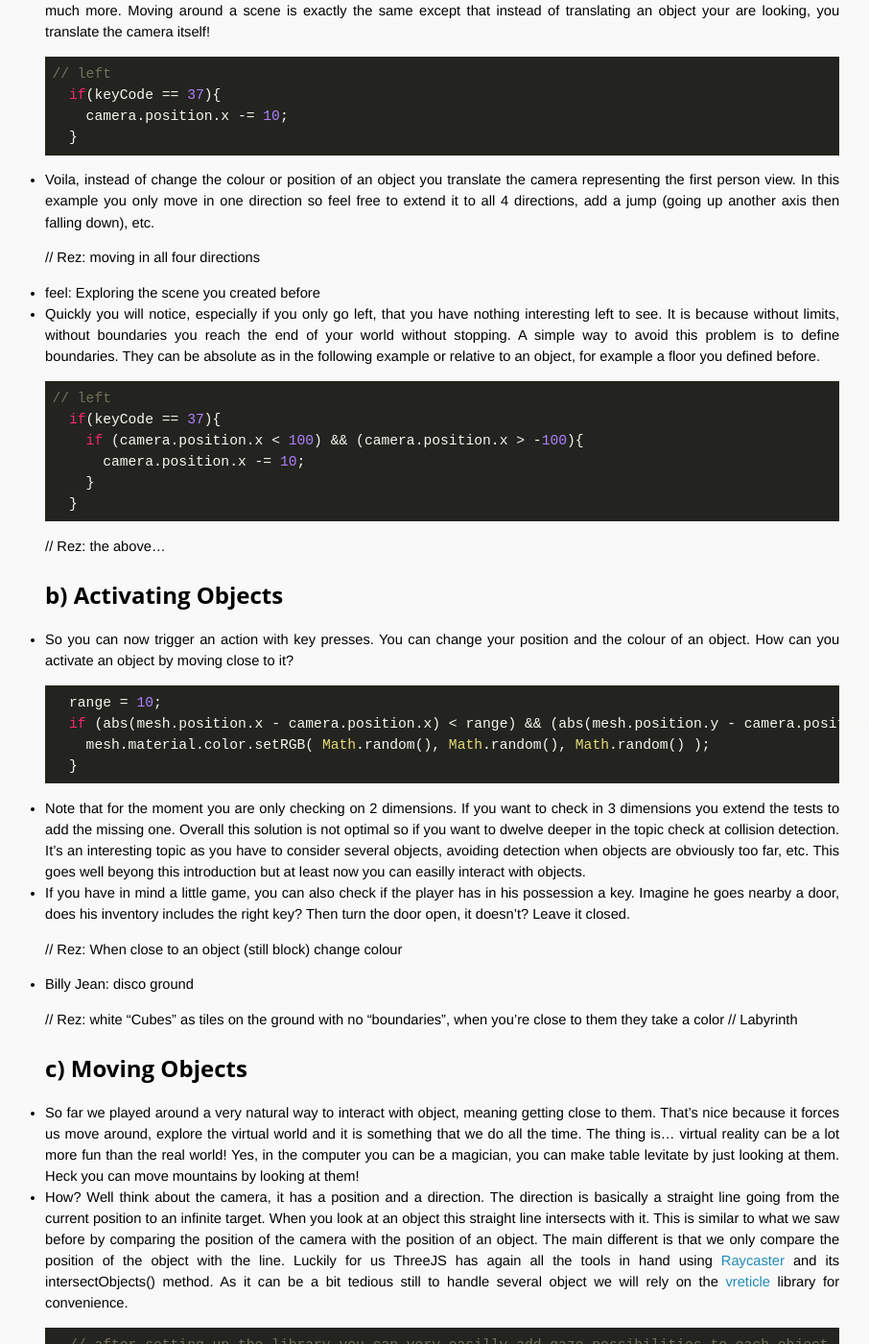
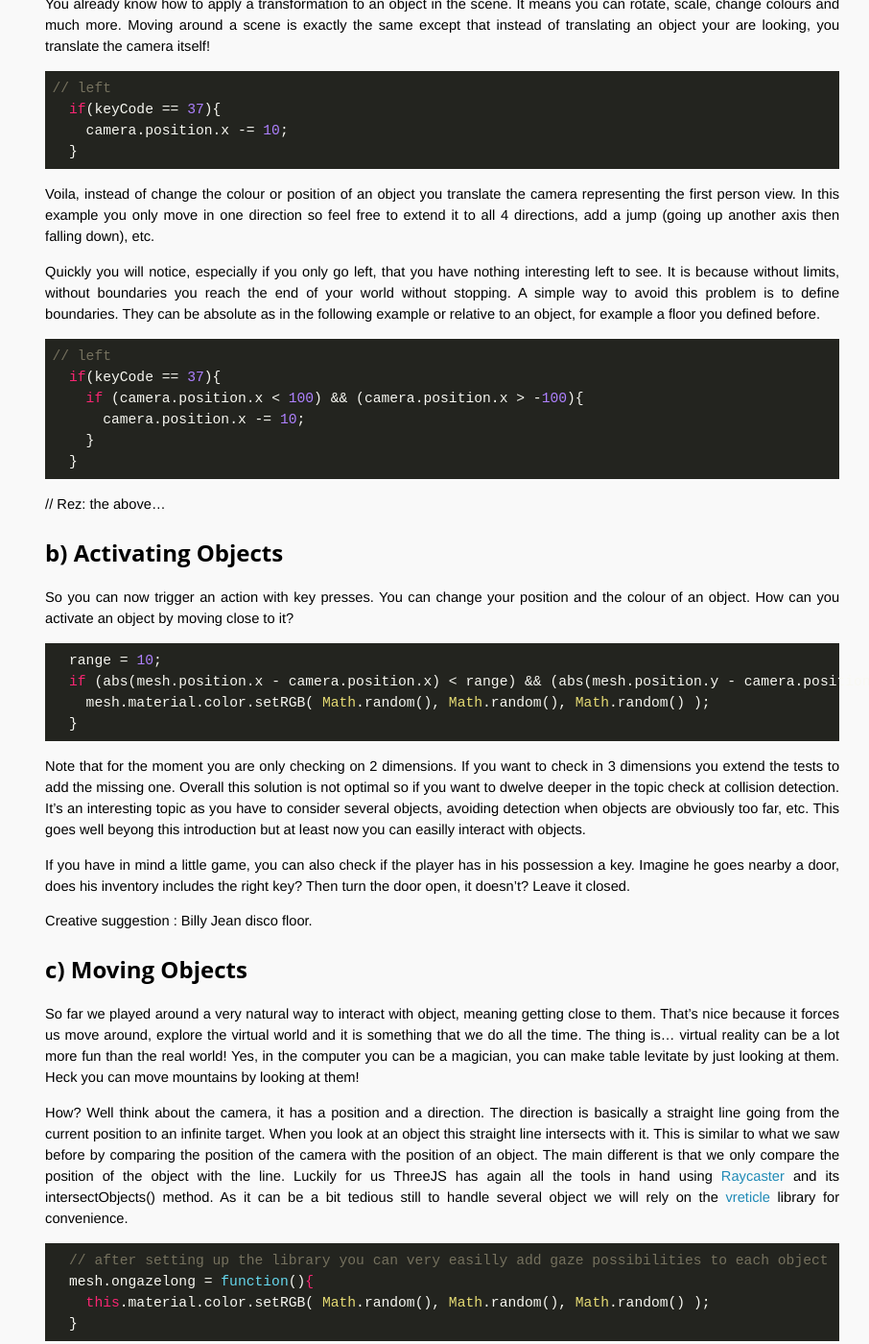
Before and after one commit to OpenTechSchool-Brussels/webVR-for-3D-graphics-and-music, a Jekyll site: the page built from interacting-within-the-scene.markdown, in a window 1280 px wide and 1400 px high, scrolled down 695 px. Shown: the whole window at 96% size, without its empty margins (309-1215 px from the left). Built offline with Jekyll 4.4.1, drawn with Linux system fonts in a browser that asks for light colours; Markdown is read by kramdown in place of the engine named in the settings; some of the changed text lies outside the part shown.

Commit message:
formating

````diff
--- a/interacting-within-the-scene.markdown
+++ b/interacting-within-the-scene.markdown
@@ -8,8 +8,9 @@ num: 2
 The question of how to interact when having a VR head set doesn't really have a definite answer yet. Let's see what we can already do with a simple bluetooth controller seen as a keyboard. Note that tere are lots of alternatives, from the basic Google Cardboard single action to the imperfect but futuristic looking LeapMotion. Some people suggest in fact that ways to interact are so radically shapping the VR experience you should code FOR a way to interact rather than a now nearly homogenous way to display VR worlds. That being said for the moment we are simply exploring, a keyboard available on all laptops and through cheap ($5) controllers is a good start.
 
 ## a) Moving around
-* The first step is to catch an interaction event, here a specific keypress but you can imagine any other event (a LeapMotion sign, a smartphone tap, etc).
-* Once we catch a keypress we check which key it is and modify an object in the scene accordingly.
+The first step is to catch an interaction event, here a specific keypress but you can imagine any other event (a LeapMotion sign, a smartphone tap, etc).
+
+Once we catch a keypress we check which key it is and modify an object in the scene accordingly.
 
 ```javascript
 function onDocumentKeyDown(event){
@@ -22,7 +23,7 @@ function onDocumentKeyDown(event){
 }
 ```
 
-* You already know how to apply a transformation to an object in the scene. It means you can rotate, scale, change colours and much more. Moving around a scene is exactly the same except that instead of translating an object your are looking, you translate the camera itself!
+You already know how to apply a transformation to an object in the scene. It means you can rotate, scale, change colours and much more. Moving around a scene is exactly the same except that instead of translating an object your are looking, you translate the camera itself!
 
 ```javascript
 // left
@@ -31,12 +32,10 @@ function onDocumentKeyDown(event){
   }
 ```
 
-* Voila, instead of change the colour or position of an object you translate the camera representing the first person view. In this example you only move in one direction so feel free to extend it to all 4 directions, add a jump (going up another axis then falling down), etc.
+Voila, instead of change the colour or position of an object you translate the camera representing the first person view. In this example you only move in one direction so feel free to extend it to all 4 directions, add a jump (going up another axis then falling down), etc.
 
-// Rez: moving in all four directions
 
-* feel: Exploring the scene you created before
-* Quickly you will notice, especially if you only go left, that you have nothing interesting left to see. It is because without limits, without boundaries you reach the end of your world without stopping. A simple way to avoid this problem is to define boundaries. They can be absolute as in the following example or relative to an object, for example a floor you defined before.
+Quickly you will notice, especially if you only go left, that you have nothing interesting left to see. It is because without limits, without boundaries you reach the end of your world without stopping. A simple way to avoid this problem is to define boundaries. They can be absolute as in the following example or relative to an object, for example a floor you defined before.
 
 ```javascript
 // left
@@ -51,7 +50,7 @@ function onDocumentKeyDown(event){
 
 
 ## b) Activating Objects
-* So you can now trigger an action with key presses. You can change your position and the colour of an object. How can you activate an object by moving close to it?
+So you can now trigger an action with key presses. You can change your position and the colour of an object. How can you activate an object by moving close to it?
 
 ```javascript
   range = 10;
@@ -60,19 +59,22 @@ function onDocumentKeyDown(event){
   }
 ```
 
-* Note that for the moment you are only checking on 2 dimensions. If you want to check in 3 dimensions you extend the tests to add the missing one. Overall this solution is not optimal so if you want to dwelve deeper in the topic check at collision detection. It's an interesting topic as you have to consider several objects, avoiding detection when objects are obviously too far, etc. This goes well beyong this introduction but at least now you can easilly interact with objects.
-* If you have in mind a little game, you can also check if the player has in his possession a key. Imagine he goes nearby a door, does his inventory includes the right key? Then turn the door open, it doesn't? Leave it closed.
+Note that for the moment you are only checking on 2 dimensions. If you want to check in 3 dimensions you extend the tests to add the missing one. Overall this solution is not optimal so if you want to dwelve deeper in the topic check at collision detection. It's an interesting topic as you have to consider several objects, avoiding detection when objects are obviously too far, etc. This goes well beyong this introduction but at least now you can easilly interact with objects.
 
-// Rez: When close to an object (still block) change colour
+If you have in mind a little game, you can also check if the player has in his possession a key. Imagine he goes nearby a door, does his inventory includes the right key? Then turn the door open, it doesn't? Leave it closed.
 
-* Billy Jean: disco ground
+Creative suggestion : Billy Jean disco floor.
 
-// Rez: white "Cubes" as tiles on the ground with no "boundaries", when you're close to them they take a color
-// Labyrinth
+<!--
+Rez: white "Cubes" as tiles on the ground with no "boundaries", when you're close to them they take a color
+
+Labyrinth
+-->
 
 ## c) Moving Objects
-* So far we played around a very natural way to interact with object, meaning getting close to them. That's nice because it forces us move around, explore the virtual world and it is something that we do all the time. The thing is... virtual reality can be a lot more fun than the real world! Yes, in the computer you can be a magician, you can make table levitate by just looking at them. Heck you can move mountains by looking at them!
-* How? Well think about the camera, it has a position and a direction. The direction is basically a straight line going from the current position to an infinite target. When you look at an object this straight line intersects with it. This is similar to what we saw before by comparing the position of the camera with the position of an object. The main different is that we only compare the position of the object with the line. Luckily for us ThreeJS has again all the tools in hand using [Raycaster](http://threejs.org/docs/#Reference/Core/Raycaster) and its intersectObjects() method. As it can be a bit tedious still to handle several object we will rely on the [vreticle](https://github.com/neuman/vreticle) library for convenience.
+So far we played around a very natural way to interact with object, meaning getting close to them. That's nice because it forces us move around, explore the virtual world and it is something that we do all the time. The thing is... virtual reality can be a lot more fun than the real world! Yes, in the computer you can be a magician, you can make table levitate by just looking at them. Heck you can move mountains by looking at them!
+
+How? Well think about the camera, it has a position and a direction. The direction is basically a straight line going from the current position to an infinite target. When you look at an object this straight line intersects with it. This is similar to what we saw before by comparing the position of the camera with the position of an object. The main different is that we only compare the position of the object with the line. Luckily for us ThreeJS has again all the tools in hand using [Raycaster](http://threejs.org/docs/#Reference/Core/Raycaster) and its intersectObjects() method. As it can be a bit tedious still to handle several object we will rely on the [vreticle](https://github.com/neuman/vreticle) library for convenience.
 
 ```javascript
   // after setting up the library you can very easilly add gaze possibilities to each object
@@ -81,9 +83,10 @@ function onDocumentKeyDown(event){
   }
 ```
 
-* That's it, assuming you included the library, attached the reticle to your camera, added the mesh to the collider list and making sure to check (as suggested in the [doc](https://github.com/neuman/vreticle)) then you can play the magician!
-* Here are some suggestions : Locking an object, Keeping object in front of you, Releasing it (I would say with no fall => a more Sci Fi kind of look)
+That's it, assuming you included the library, attached the reticle to your camera, added the mesh to the collider list and making sure to check (as suggested in the [doc](https://github.com/neuman/vreticle)) then you can play the magician!
 
-// Rez: Lock & Release objects (3D)
+Here are some suggestions : Locking an object, Keeping object in front of you, Releasing it (I would say with no fall => a more Sci Fi kind of look)
 
-* Bonus: When released, object move around your body in a circular fashion. When released, the object stay in position, but moves as you do (follow you)
+Creative suggestion : Lock & Release objects (3D)
+
+Bonus: When released, object move around your body in a circular fashion. When released, the object stay in position, but moves as you do (follow you)
````
